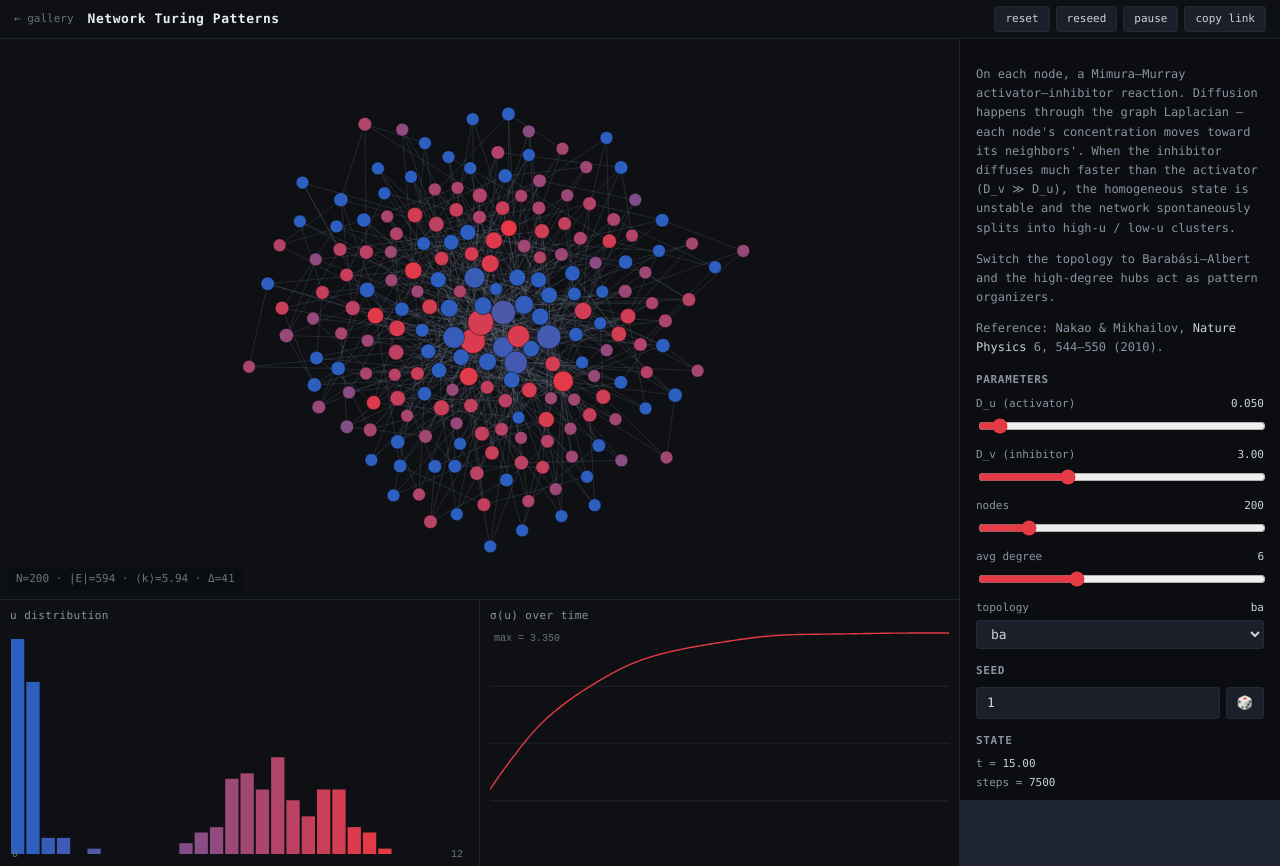
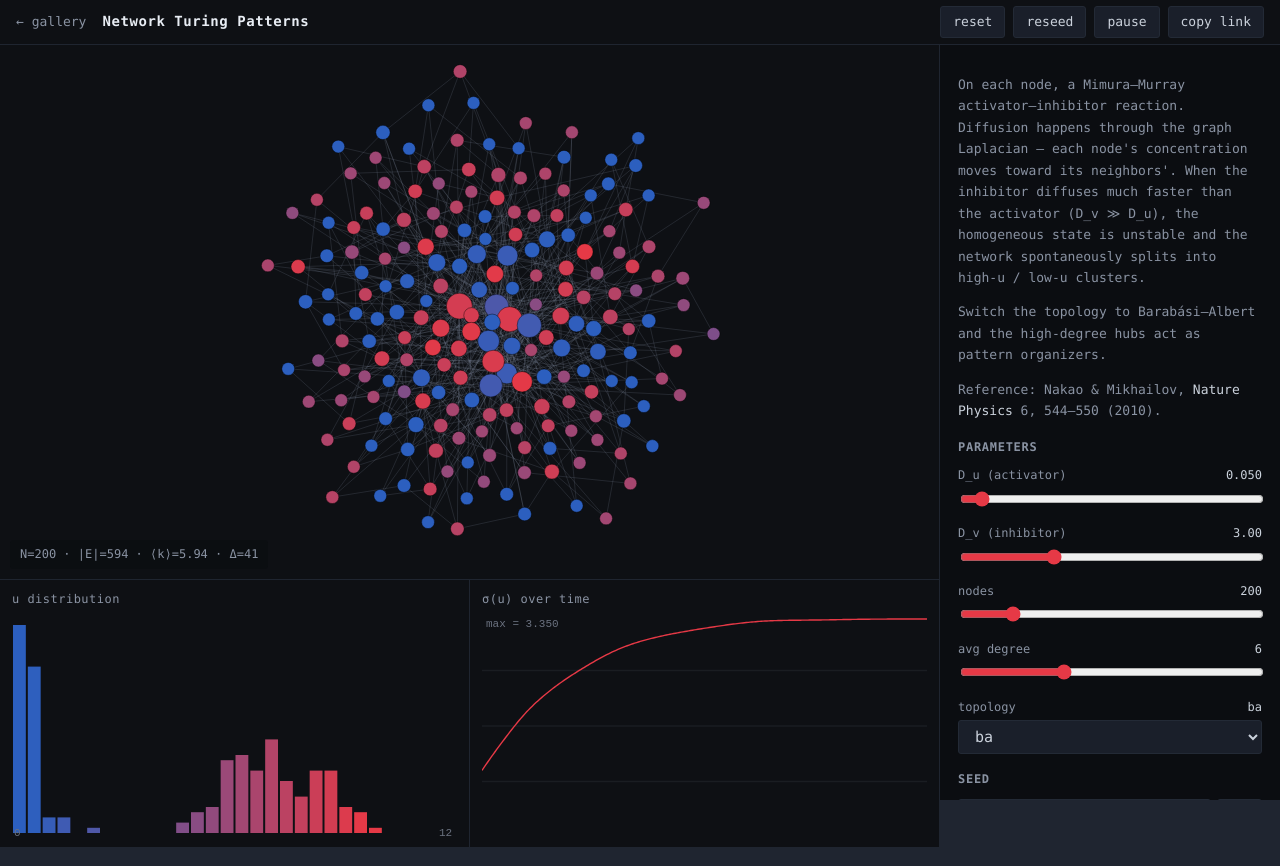
Before and after one commit to TT1nKer/adaptiveNet, a website built with Vite: page player.html in a window 1280 px wide. Built offline with nearby package versions, Linux system fonts and the light colour scheme.

Commit message:
Bump UI font sizes for readability
Base font 13px -> 15px, scaled the rest proportionally. Player chrome
sizes were aimed at "lots of info in a tight panel" and ended up just
hard to read on normal monitors. Header bar a touch taller, cards a
touch wider with bigger titles, panel labels and stats all bumped.
Canvas-painted axis labels also up from 10px to 11px so the
histogram and time-series readouts stay legible.

```diff
--- a/src/player.ts
+++ b/src/player.ts
@@ -239,7 +239,7 @@ function drawHist(): void {
     histctx.fillRect(b * bw + 1, H - h - 4, bw - 2, h);
   }
   histctx.fillStyle = '#6b7280';
-  histctx.font = '10px ui-monospace, monospace';
+  histctx.font = '11px ui-monospace, monospace';
   histctx.fillText(String(lo), 2, H - 1);
   histctx.fillText(String(hi), W - 18, H - 1);
 
@@ -282,7 +282,7 @@ function drawTimeSeries(): void {
   tsctx.stroke();
 
   tsctx.fillStyle = '#6b7280';
-  tsctx.font = '10px ui-monospace, monospace';
+  tsctx.font = '11px ui-monospace, monospace';
   tsctx.fillText(`max = ${mx.toFixed(3)}`, 4, 12);
 }
 
--- a/style.css
+++ b/style.css
@@ -5,7 +5,7 @@ html, body { margin: 0; padding: 0; height: 100%; }
 body {
   background: #0b0d11;
   color: #cbd2dc;
-  font: 13px/1.5 ui-monospace, SFMono-Regular, Menlo, Monaco, Consolas, monospace;
+  font: 15px/1.55 ui-monospace, SFMono-Regular, Menlo, Monaco, Consolas, monospace;
   overflow-x: hidden;
 }
 
@@ -14,31 +14,31 @@ a:hover { text-decoration: underline; }
 
 button, select, input[type=text], input[type=number] {
   background: #1a1f2a; color: #cbd2dc; border: 1px solid #232a36;
-  padding: 5px 10px; font: inherit; border-radius: 3px; cursor: pointer;
+  padding: 6px 12px; font: inherit; border-radius: 3px; cursor: pointer;
 }
 button:hover { background: #232a36; }
 input[type=range] { width: 100%; accent-color: #e63946; }
 
 /* ---------- gallery ---------- */
-.gallery-page { padding: 40px 8% 60px; max-width: 1100px; margin: 0 auto; }
-.gallery-page h1 { font-size: 22px; color: #e8edf4; margin: 0 0 4px; letter-spacing: 0.04em; }
-.gallery-page .lead { color: #6b7280; font-size: 13px; margin: 0 0 36px; max-width: 720px; line-height: 1.7; }
-.cards { display: grid; grid-template-columns: repeat(auto-fill, minmax(300px, 1fr)); gap: 16px; }
+.gallery-page { padding: 48px 8% 72px; max-width: 1180px; margin: 0 auto; }
+.gallery-page h1 { font-size: 28px; color: #e8edf4; margin: 0 0 6px; letter-spacing: 0.04em; }
+.gallery-page .lead { color: #8a93a3; font-size: 15px; margin: 0 0 40px; max-width: 760px; line-height: 1.75; }
+.cards { display: grid; grid-template-columns: repeat(auto-fill, minmax(320px, 1fr)); gap: 18px; }
 .card {
   background: #0e1014; border: 1px solid #1f2530; border-radius: 4px;
-  padding: 16px 18px; transition: border-color .15s, transform .15s;
-  display: flex; flex-direction: column; min-height: 160px;
+  padding: 20px 22px; transition: border-color .15s, transform .15s;
+  display: flex; flex-direction: column; min-height: 180px;
 }
 .card:hover { border-color: #2a3140; transform: translateY(-2px); }
-.card .title { color: #e8edf4; font-weight: 600; font-size: 14px; margin-bottom: 6px; }
-.card .short { color: #8a93a3; font-size: 12px; line-height: 1.55; flex: 1 1 auto; }
-.card .open { margin-top: 12px; align-self: flex-start; color: #e63946; font-size: 12px; }
+.card .title { color: #e8edf4; font-weight: 600; font-size: 17px; margin-bottom: 8px; }
+.card .short { color: #8a93a3; font-size: 14px; line-height: 1.6; flex: 1 1 auto; }
+.card .open { margin-top: 14px; align-self: flex-start; color: #e63946; font-size: 13px; }
 .card.placeholder { opacity: 0.5; pointer-events: none; }
 
 /* ---------- player ---------- */
 .player-page { height: 100vh; display: grid;
-  grid-template-columns: 1fr 320px;
-  grid-template-rows: 38px 1fr 200px;
+  grid-template-columns: 1fr 340px;
+  grid-template-rows: 44px 1fr 220px;
   grid-template-areas:
     "header header"
     "net    panel"
@@ -47,52 +47,52 @@ input[type=range] { width: 100%; accent-color: #e63946; }
 }
 .player-page header {
   grid-area: header; background: #0e1014;
-  display: flex; align-items: center; gap: 14px; padding: 0 14px;
+  display: flex; align-items: center; gap: 16px; padding: 0 16px;
 }
-.player-page header .back { color: #6b7280; font-size: 11px; }
-.player-page header .back:hover { color: #cbd2dc; }
-.player-page header .title { color: #e8edf4; font-weight: 600; letter-spacing: 0.04em; }
-.player-page header .ref { color: #6b7280; font-size: 11px; }
-.player-page header .actions { margin-left: auto; display: flex; gap: 6px; }
-.player-page header .actions button { padding: 4px 10px; font-size: 11px; }
+.player-page header .back { color: #8a93a3; font-size: 13px; }
+.player-page header .back:hover { color: #e8edf4; }
+.player-page header .title { color: #e8edf4; font-weight: 600; font-size: 14px; letter-spacing: 0.04em; }
+.player-page header .ref { color: #6b7280; font-size: 12px; }
+.player-page header .actions { margin-left: auto; display: flex; gap: 8px; }
+.player-page header .actions button { padding: 5px 12px; font-size: 13px; }
 
 #netbox { grid-area: net; background: #0e1014; position: relative; }
 #netcv { width: 100%; height: 100%; display: block; }
 .overlay {
   position: absolute; inset: 0;
   display: flex; align-items: center; justify-content: center;
-  color: #6b7280; font-size: 11px; background: rgba(11,13,17,0.8);
+  color: #8a93a3; font-size: 13px; background: rgba(11,13,17,0.8);
   pointer-events: none;
 }
 .overlay-bottom {
-  position: absolute; left: 8px; bottom: 8px;
-  background: rgba(11,13,17,0.7); padding: 4px 8px; border-radius: 3px;
-  color: #6b7280; font-size: 11px; pointer-events: none;
+  position: absolute; left: 10px; bottom: 10px;
+  background: rgba(11,13,17,0.7); padding: 5px 10px; border-radius: 3px;
+  color: #8a93a3; font-size: 12px; pointer-events: none;
 }
 
 #panel {
-  grid-area: panel; background: #0b0d11; padding: 14px 16px;
+  grid-area: panel; background: #0b0d11; padding: 16px 18px;
   overflow-y: auto;
 }
 #panel h4 {
-  margin: 14px 0 6px; font-size: 11px; color: #8a93a3;
+  margin: 16px 0 8px; font-size: 12px; color: #8a93a3;
   letter-spacing: 0.06em; text-transform: uppercase; font-weight: 600;
 }
 #panel h4:first-child { margin-top: 0; }
-#description { font-size: 12px; color: #8a93a3; line-height: 1.6; margin-bottom: 6px; }
+#description { font-size: 13px; color: #8a93a3; line-height: 1.65; margin-bottom: 6px; }
 #description em { color: #cbd2dc; font-style: normal; }
 #description b { color: #cbd2dc; font-weight: 500; }
-.row { margin: 8px 0 2px; }
-.row label { display: flex; justify-content: space-between; font-size: 11px; color: #8a93a3; margin-bottom: 3px; }
+.row { margin: 10px 0 2px; }
+.row label { display: flex; justify-content: space-between; font-size: 12px; color: #8a93a3; margin-bottom: 4px; }
 .row label .v { color: #cbd2dc; font-variant-numeric: tabular-nums; }
 .row select { width: 100%; }
-.stats { font-size: 11px; color: #8a93a3; line-height: 1.7; }
+.stats { font-size: 13px; color: #8a93a3; line-height: 1.75; }
 .stats b { color: #cbd2dc; font-weight: 500; font-variant-numeric: tabular-nums; }
 
 #seed-row { display: flex; gap: 6px; }
 #seed-row input { flex: 1 1 auto; min-width: 0; }
 
 #diag { grid-area: diag; background: #1f2530; display: grid; grid-template-columns: 1fr 1fr; gap: 1px; }
-.diag-cell { background: #0e1014; padding: 8px 10px; display: flex; flex-direction: column; min-width: 0; }
-.diag-cell .ttl { font-size: 11px; color: #8a93a3; margin-bottom: 4px; letter-spacing: 0.04em; }
+.diag-cell { background: #0e1014; padding: 10px 12px; display: flex; flex-direction: column; min-width: 0; }
+.diag-cell .ttl { font-size: 12px; color: #8a93a3; margin-bottom: 6px; letter-spacing: 0.04em; }
 .diag-cell canvas { flex: 1 1 auto; min-height: 0; min-width: 0; width: 100%; display: block; }
```
